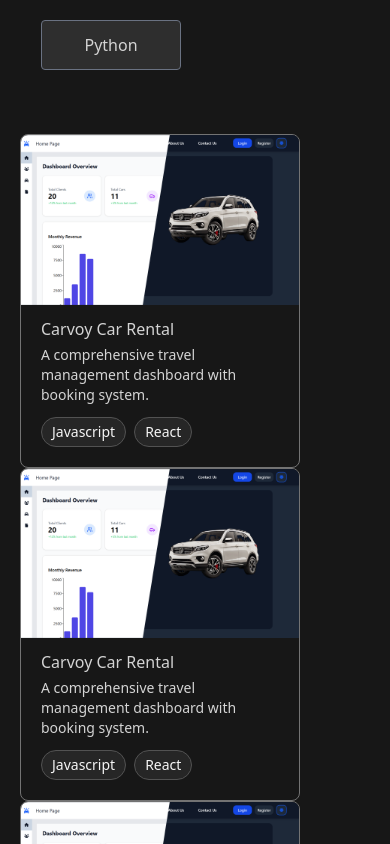
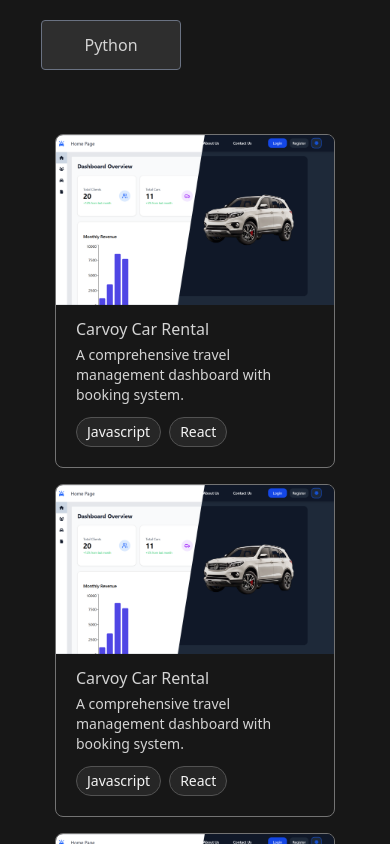
Before and after one commit to Matboua/portfolio, a React (Vite) app: page / in a window 390 px wide. Shown: the part 1000-1844 px from the top of the page. Built offline with nearby package versions, Linux system fonts and the light colour scheme.

Commit message:
update Projects component to improve grid layout and add new breakpoints in CSS

```diff
--- a/src/components/Projects.jsx
+++ b/src/components/Projects.jsx
@@ -34,7 +34,7 @@
 						Python
 					</a>
 				</div>
-				<div className="grid grid-cols-1 sm:grid-cols-2 lg:grid-cols-3 xl:grid-cols-4 justify-between w-full">
+				<div className="grid grid-cols-1 xm:grid-cols-2 lg:grid-cols-3 xz:grid-cols-4 gap-4 justify-center">
 					<div className="border border-neutral-500 rounded-lg overflow-hidden w-[280px]">
 						<img src="/public/projects/carvoy_react.png" alt="Carvoy React" />
 						<div className="px-5 pb-5 pt-3 flex flex-col gap-1">
--- a/src/index.css
+++ b/src/index.css
@@ -3,4 +3,6 @@
 
 @theme {
 	--breakpoint-xs: 425px;
+	--breakpoint-xm: 610px;
+	--breakpoint-xz: 1400px;
 }
```
